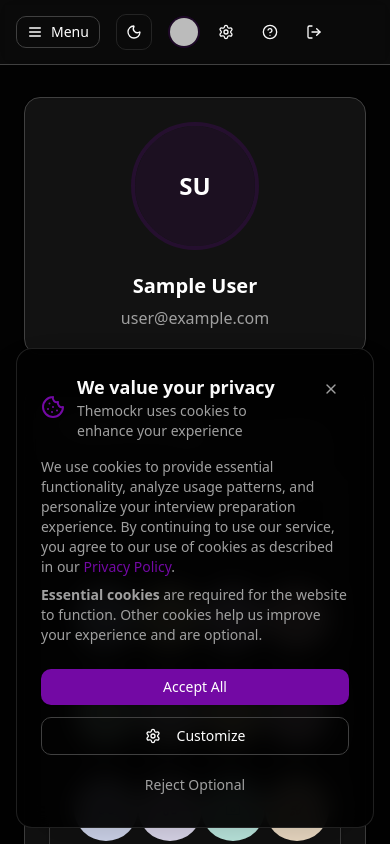
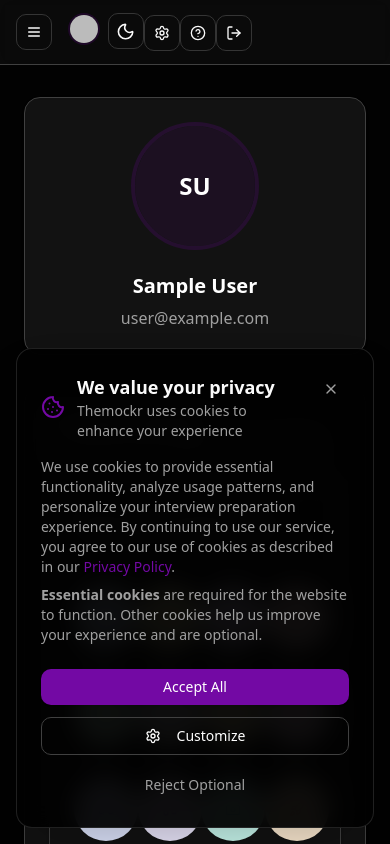
Before and after one commit to Jakubowski1/grant-guide, a Next.js app: page /profile in a window 390 px wide. Built offline with nearby package versions, Linux system fonts and the light colour scheme; no server answers; the database is empty; sample sign-in values are in the browser's storage.

Commit message:
feat: implement useIsMobile hook and update DashboardNavbar for responsive design refactor: clean up ThemeToggle and Navbar components for better readability refactor: remove icons from manifest.json for a streamlined configuration

```diff
--- a/src/components/atoms/theme-toggle.tsx
+++ b/src/components/atoms/theme-toggle.tsx
@@ -14,19 +14,11 @@
     <Button
       variant="outline"
       size="icon"
-      className="
-    bg-transparent
-    border border-border/50
-    text-foreground
-    hover:bg-muted/60
-    hover:text-foreground
-    transition-colors
-  "
+      className="bg-transparent border border-border/80 text-foreground hover:bg-muted/60 hover:text-foreground transition-colors"
       onClick={toggleTheme}
     >
-      <Sun className="h-[1.2rem] w-[1.2rem] rotate-0 scale-100 transition-all dark:-rotate-90 dark:scale-0" />
-      <Moon className="absolute h-[1.2rem] w-[1.2rem] rotate-90 scale-0 transition-all dark:rotate-0 dark:scale-100" />
-      <span className="sr-only">Toggle theme</span>
+      <Sun className="size-[1.2rem] rotate-0 scale-100 transition-all dark:-rotate-90 dark:scale-0" />
+      <Moon className="absolute size-[1.2rem] rotate-90 scale-0 transition-all dark:rotate-0 dark:scale-100" />
     </Button>
   );
 }
--- a/src/components/organisms/dashboard-navbar.tsx
+++ b/src/components/organisms/dashboard-navbar.tsx
@@ -12,6 +12,7 @@
   TooltipProvider,
   TooltipTrigger,
 } from "@/components/ui/tooltip";
+import useIsMobile from "@/hooks/useIsMobile";
 import { useAuth } from "@/providers/auth-provider";
 
 interface DashboardNavbarProps {
@@ -22,6 +23,7 @@
   setSidebarOpen,
 }: DashboardNavbarProps) {
   const { user, userData, signOut } = useAuth();
+  const { isMobile } = useIsMobile();
 
   const getInitials = (name: string | null) => {
     if (!name) return "U";
@@ -47,32 +49,30 @@
         <div className="px-4 h-16 flex items-center">
           <div className="flex items-center justify-between w-full">
             <div className="flex items-center space-x-4">
+              {isMobile && (
                 <Button
                   variant="outline"
-                size="sm"
+                  size="icon"
                   onClick={() => setSidebarOpen(true)}
-                className="flex items-center gap-2"
+                  className="bg-transparent border border-border/80 text-foreground hover:bg-muted/60 hover:text-foreground transition-colors"
                 >
-                <Menu className="h-4 w-4" />
-                Menu
+                  <Menu className="size-4" />
                 </Button>
-              <ThemeToggle />
+              )}
 
-              {/* User Actions */}
-              <div className="flex items-center space-x-2">
-                {/* Avatar - Profile Link */}
+              <div className="flex items-start space-x-2">
                 <Tooltip>
                   <TooltipTrigger asChild>
                     <Link href="/profile">
-                      <div className="w-8 h-8 rounded-full hover:ring-2 hover:ring-primary/20 transition-all cursor-pointer">
+                      <div className="size-8 rounded-full hover:ring-2 hover:ring-primary/20 transition-all cursor-pointer">
                         {userData?.avatarIcon ? (
                           <AvatarIconDisplay
                             iconId={userData.avatarIcon}
-                            size="md"
-                            className="w-8 h-8"
+                            size="sm"
+                            className="size-8"
                           />
                         ) : (
-                          <Avatar className="w-8 h-8 border-2 border-primary/20">
+                          <Avatar className="size-8 border-2 border-primary/20">
                             <AvatarImage
                               src={user?.photoURL || userData?.photoURL}
                               alt={
@@ -98,14 +98,17 @@
                   </TooltipContent>
                 </Tooltip>
 
+                <div>
+                  <ThemeToggle />
+
                   {/* Settings */}
                   <Tooltip>
                     <TooltipTrigger asChild>
                       <Link href="/settings">
                         <Button
-                        variant="ghost"
-                        size="sm"
-                        className="text-foreground hover:bg-accent"
+                          variant="outline"
+                          size="icon"
+                          className="bg-transparent border border-border/80 text-foreground hover:bg-muted/60 hover:text-foreground transition-colors"
                         >
                           <Settings className="h-4 w-4" />
                         </Button>
@@ -121,9 +124,9 @@
                     <TooltipTrigger asChild>
                       <Link href="/support">
                         <Button
-                        variant="ghost"
-                        size="sm"
-                        className="text-foreground hover:bg-accent"
+                          variant="outline"
+                          size="icon"
+                          className="bg-transparent border border-border/80 text-foreground hover:bg-muted/60 hover:text-foreground transition-colors"
                         >
                           <HelpCircle className="h-4 w-4" />
                         </Button>
@@ -138,9 +141,9 @@
                   <Tooltip>
                     <TooltipTrigger asChild>
                       <Button
-                      variant="ghost"
-                      size="sm"
-                      className="text-foreground hover:bg-accent"
+                        variant="outline"
+                        size="icon"
+                        className="border border-border/80 text-foreground hover:bg-muted/60 hover:text-foreground transition-colors"
                         onClick={handleSignOut}
                       >
                         <LogOut className="h-4 w-4" />
@@ -154,6 +157,7 @@
               </div>
             </div>
           </div>
+        </div>
       </nav>
     </TooltipProvider>
   );
--- a/src/components/organisms/landing-page-navbar.tsx
+++ b/src/components/organisms/landing-page-navbar.tsx
@@ -15,6 +15,7 @@
   DropdownMenuTrigger,
 } from "@/components/ui/dropdown-menu";
 import { useAuth } from "@/providers/auth-provider";
+import { AvatarIconDisplay } from "../molecules/avatar-icon-selector";
 
 interface NavbarProps {
   scrollThreshold?: number;
@@ -90,15 +91,33 @@
                     variant="ghost"
                     className="relative h-10 w-10 rounded-full p-0"
                   >
-                    <Avatar className="h-10 w-10 border-2 border-primary/20">
-                      <AvatarImage
-                        src={user.photoURL || userData?.photoURL}
-                        alt={userData?.displayName || "User"}
-                      />
-                      <AvatarFallback className="bg-primary/10">
-                        {getInitials(userData?.displayName || user.displayName)}
-                      </AvatarFallback>
-                    </Avatar>
+                    <div className="w-8 h-8 rounded-full hover:ring-2 hover:ring-primary/20 transition-all cursor-pointer">
+                      {userData?.avatarIcon ? (
+                        <AvatarIconDisplay
+                          iconId={userData.avatarIcon}
+                          size="sm"
+                          className="w-8 h-8"
+                        />
+                      ) : (
+                        <Avatar className="w-8 h-8 border-2 border-primary/20">
+                          <AvatarImage
+                            src={user?.photoURL || userData?.photoURL}
+                            alt={
+                              userData?.displayName ||
+                              user?.displayName ||
+                              "User"
+                            }
+                          />
+                          <AvatarFallback className="bg-primary/10 text-primary">
+                            {getInitials(
+                              userData?.displayName ||
+                                user?.displayName ||
+                                null,
+                            )}
+                          </AvatarFallback>
+                        </Avatar>
+                      )}
+                    </div>
                   </Button>
                 </DropdownMenuTrigger>
                 <DropdownMenuContent className="w-56" align="end" forceMount>
--- /dev/null
+++ b/src/hooks/useIsMobile.ts
@@ -0,0 +1,77 @@
+"use client";
+
+import { useEffect, useState } from "react";
+
+interface UseIsMobileReturn {
+  isMobile: boolean;
+  isLoading: boolean;
+}
+
+export const useIsMobile = (): UseIsMobileReturn => {
+  const [isMobile, setIsMobile] = useState(false);
+  const [isLoading, setIsLoading] = useState(true);
+
+  useEffect(() => {
+    const checkIsMobile = () => {
+      // Check using media query
+      const mediaQuery = window.matchMedia("(max-width: 768px)");
+
+      // Check using user agent (additional detection)
+      const userAgent = navigator.userAgent.toLowerCase();
+      const mobileKeywords = [
+        "android",
+        "webos",
+        "iphone",
+        "ipad",
+        "ipod",
+        "blackberry",
+        "windows phone",
+        "mobile",
+      ];
+
+      const isMobileUA = mobileKeywords.some((keyword) =>
+        userAgent.includes(keyword),
+      );
+
+      // Combine both checks - prioritize media query but consider user agent
+      const isMobileDevice =
+        mediaQuery.matches || (isMobileUA && window.innerWidth <= 768);
+
+      setIsMobile(isMobileDevice);
+      setIsLoading(false);
+    };
+
+    // Initial check
+    checkIsMobile();
+
+    // Listen for media query changes
+    const mediaQuery = window.matchMedia("(max-width: 768px)");
+    const handleChange = () => checkIsMobile();
+
+    if (mediaQuery.addEventListener) {
+      mediaQuery.addEventListener("change", handleChange);
+    } else {
+      // Fallback for older browsers
+      mediaQuery.addListener(handleChange);
+    }
+
+    // Listen for window resize
+    window.addEventListener("resize", checkIsMobile);
+
+    return () => {
+      if (mediaQuery.removeEventListener) {
+        mediaQuery.removeEventListener("change", handleChange);
+      } else {
+        mediaQuery.removeListener(handleChange);
+      }
+      window.removeEventListener("resize", checkIsMobile);
+    };
+  }, []);
+
+  return {
+    isMobile,
+    isLoading,
+  };
+};
+
+export default useIsMobile;
```
Also changed, not shown: src/app/manifest.json. Lines whose indentation alone changed are shown as unchanged.
